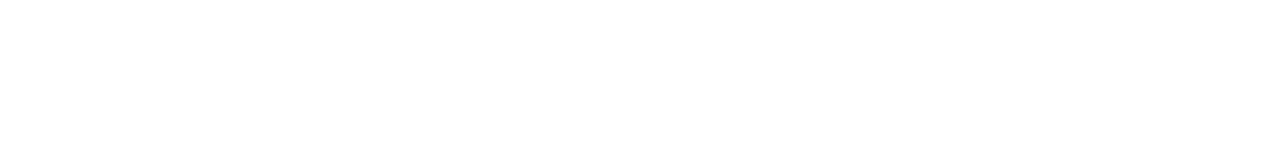
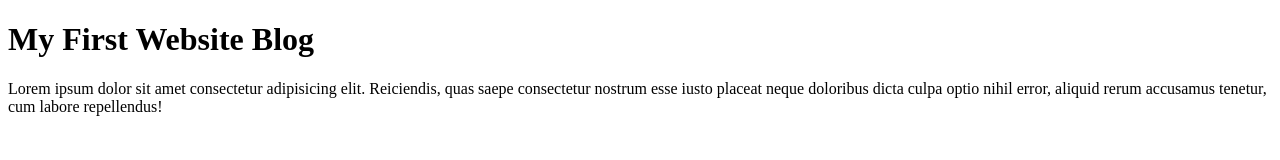
Before and after one commit to mri-Rakib11/my-first-website-git-repo, a plain HTML site: page index.html in a window 1280 px wide. Drawn offline with Linux system fonts and the light colour scheme.

Commit message:
My Head and Body

```diff
--- a/index.html
+++ b/index.html
@@ -7,5 +7,9 @@
 </head>
 <body>
 
+    <div>
+    <h1>My First Website Blog</h1>
+    <p>Lorem ipsum dolor sit amet consectetur adipisicing elit. Reiciendis, quas saepe consectetur nostrum esse iusto placeat neque doloribus dicta culpa optio nihil error, aliquid rerum accusamus tenetur, cum labore repellendus!</p>
+    </div>
 </body>
 </html>
```
